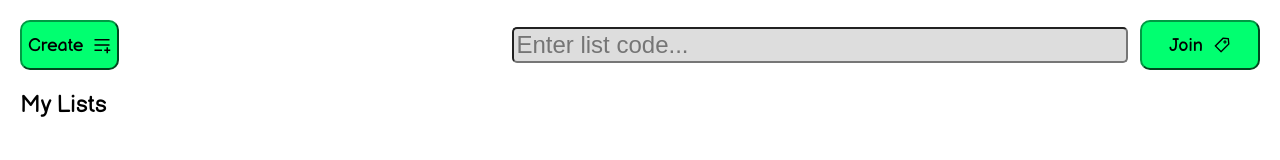
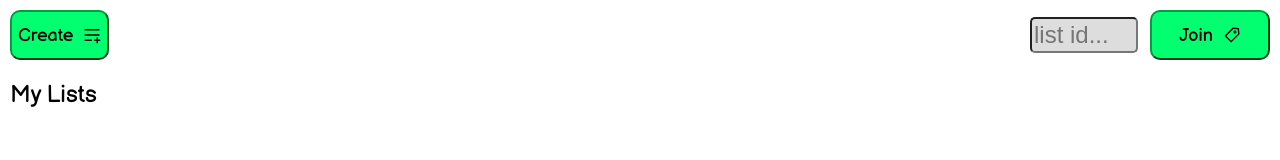
Before and after one commit to ccrowley96/grocerylist, a React app in the folder client/: page /rooms in a window 1280 px wide. Built offline with nearby package versions, Linux system fonts and the light colour scheme; some packages are replaced by stand-ins of ours.

Commit message:
fixed top room bar css

```diff
--- a/client/src/components/Rooms/Rooms.js
+++ b/client/src/components/Rooms/Rooms.js
@@ -135,7 +135,7 @@ class Rooms extends React.Component{
                             type="text"
                             value={this.state.joinRoomVal}
                             onChange={(e) => this.handleJoinInputChange(e)}
-                            placeholder={"Enter list code..."}
+                            placeholder={"list id..."}
                             className="joinRoomInput"
                             maxLength={6}
                         >
--- a/client/src/components/Rooms/Rooms.scss
+++ b/client/src/components/Rooms/Rooms.scss
@@ -1,7 +1,7 @@
 @import '../../base_styles/colors';
 @import '../../base_styles/buttons';
 .roomsWrapper{
-    padding: 20px 20px 20px 20px;
+    padding: 10px 10px 10px 10px;
     font-family: 'Balsamiq Sans', cursive;
 
     h1, h2, h3, h4{
@@ -44,7 +44,7 @@
             display: flex;
             justify-content: center;
             flex-direction: column;
-            width: 70%;
+            width: 100px;
             .joinRoomInput{
                 background-color: lighten($gray, 20%);
                 width: 100%;
@@ -60,8 +60,8 @@
         display: flex;
         align-items: center;
         color: $red;
-        padding-left: 10px;
-        top: 60px;
+        // padding-left: 10px;
+        top: 50px;
     }
 }
 
```
